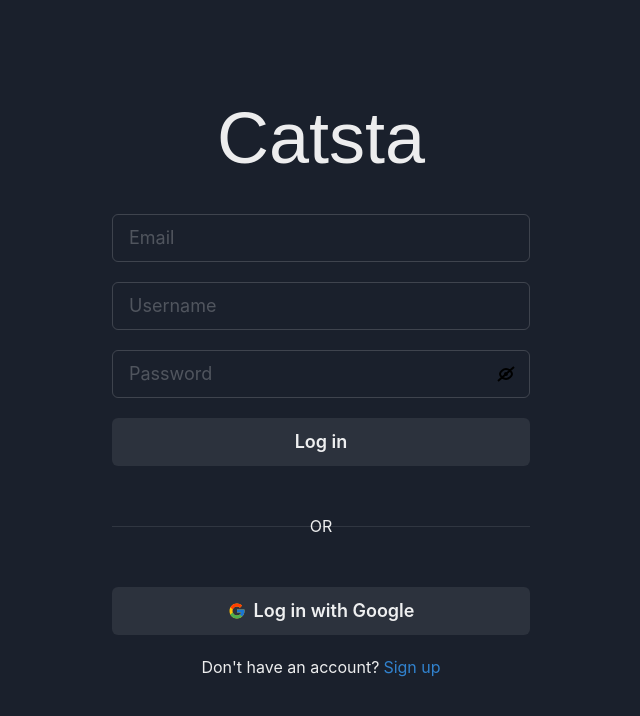
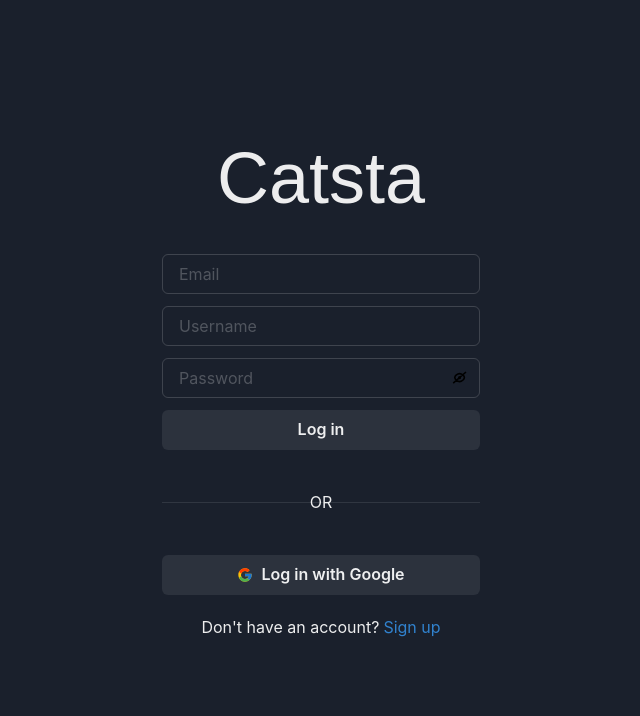
Before and after one commit to beescuit9510/catsta, a React (Vite) app: page /signup in a window 1280 px wide. Shown: the top 716 px of the page, without its empty margins (319-959 px from the left). Built offline with nearby package versions, Linux system fonts and the light colour scheme; a web font is replaced by a local one.

Commit message:
fix styling for overall layout for login, signup

```diff
--- a/src/routes/login/login.component.tsx
+++ b/src/routes/login/login.component.tsx
@@ -57,19 +57,18 @@ export default function Login() {
   }
   return (
     <Center minH={'100vh'}>
-      <Container maxWidth={'450'}>
+      <Container maxWidth={'350'}>
         <Center>
           <Heading size={'4xl'} marginBottom={10} fontWeight={'500'}>
             Catsta
           </Heading>
         </Center>
 
-        <Stack spacing={5}>
+        <Stack spacing={3}>
           <FormControl isInvalid={isEmailInvalid}>
             <Input
               type='email'
               placeholder='Email'
-              size={'lg'}
               value={email}
               onChange={(event) => setEmail(event.target.value)}
             />
@@ -77,7 +76,7 @@ export default function Login() {
           </FormControl>
 
           <FormControl isInvalid={isPasswordInvalid}>
-            <InputGroup size={'lg'}>
+            <InputGroup>
               <Input
                 type={`${show ? 'text' : 'password'}`}
                 placeholder='Password'
@@ -85,7 +84,7 @@ export default function Login() {
               />
               <InputRightElement
                 textAlign={'center'}
-                fontSize='1.5em'
+                fontSize='1.2em'
                 onClick={() => setShow((show) => !show)}
                 _hover={{ cursor: 'pointer' }}
               >
@@ -95,16 +94,14 @@ export default function Login() {
             <FormErrorMessage>{pwErrorMsg}</FormErrorMessage>
           </FormControl>
 
-          <Button size={'lg'} onClick={login}>
-            Log in
-          </Button>
+          <Button onClick={login}>Log in</Button>
 
-          <Box position='relative' paddingY='10'>
-            <Divider size={'xl'} />
+          <Box position='relative' paddingY='7'>
+            <Divider />
             <AbsoluteCenter>OR</AbsoluteCenter>
           </Box>
 
-          <Button size={'lg'} type='submit' leftIcon={<FcGoogle />}>
+          <Button type='submit' leftIcon={<FcGoogle />}>
             Log in with Google
           </Button>
         </Stack>
--- a/src/routes/signup/signup.component.tsx
+++ b/src/routes/signup/signup.component.tsx
@@ -69,19 +69,18 @@ export default function SignUp() {
   }
   return (
     <Center minH={'100vh'}>
-      <Container maxWidth={'450'}>
+      <Container maxWidth={'350'}>
         <Center>
           <Heading size={'4xl'} marginBottom={10} fontWeight={'500'}>
             Catsta
           </Heading>
         </Center>
 
-        <Stack spacing={5}>
+        <Stack spacing={3}>
           <FormControl isInvalid={isEmailIvalid}>
             <Input
               type='email'
               placeholder='Email'
-              size={'lg'}
               value={email}
               onChange={(event) => setEmail(event.target.value)}
             />
@@ -92,7 +91,6 @@ export default function SignUp() {
             <Input
               type='text'
               placeholder='Username'
-              size={'lg'}
               value={username}
               onChange={(event) => setUsername(event.target.value)}
             />
@@ -100,7 +98,7 @@ export default function SignUp() {
           </FormControl>
 
           <FormControl isInvalid={isPasswordIvalid}>
-            <InputGroup size={'lg'}>
+            <InputGroup>
               <Input
                 type={`${show ? 'text' : 'password'}`}
                 placeholder='Password'
@@ -108,7 +106,7 @@ export default function SignUp() {
               />
               <InputRightElement
                 textAlign={'center'}
-                fontSize='1.5em'
+                fontSize='1.2em'
                 onClick={() => setShow((show) => !show)}
                 _hover={{ cursor: 'pointer' }}
               >
@@ -117,18 +115,14 @@ export default function SignUp() {
             </InputGroup>
             <FormErrorMessage>{pwErrorMsg}</FormErrorMessage>
           </FormControl>
-          <Button size={'lg'} onClick={signUp}>
-            Log in
-          </Button>
+          <Button onClick={signUp}>Log in</Button>
 
           <Box position='relative' paddingY='10'>
-            <Divider size={'xl'} />
+            <Divider />
             <AbsoluteCenter>OR</AbsoluteCenter>
           </Box>
 
-          <Button size={'lg'} leftIcon={<FcGoogle />}>
-            Log in with Google
-          </Button>
+          <Button leftIcon={<FcGoogle />}>Log in with Google</Button>
         </Stack>
         <Flex justifyContent={'center'} rounded={'md'} paddingY={5} gap={1}>
           <Text>Don't have an account?</Text>
```
